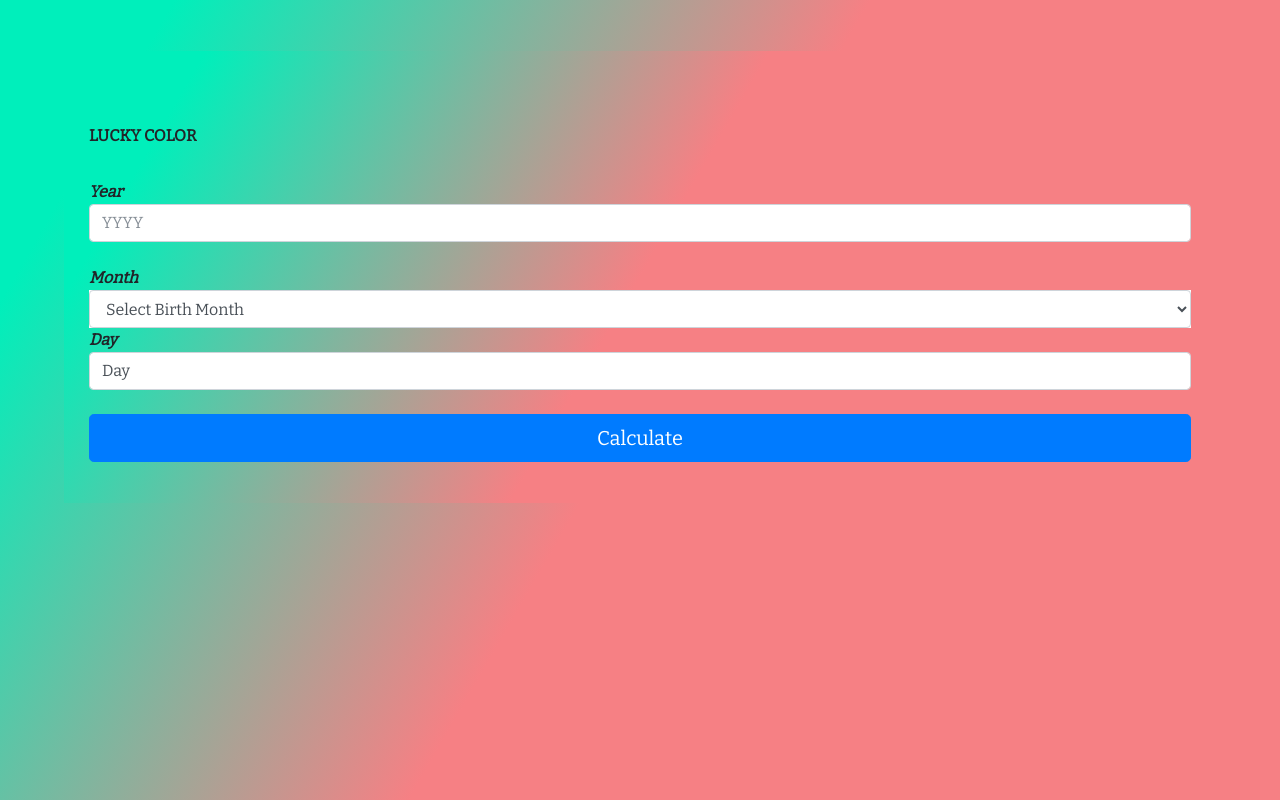
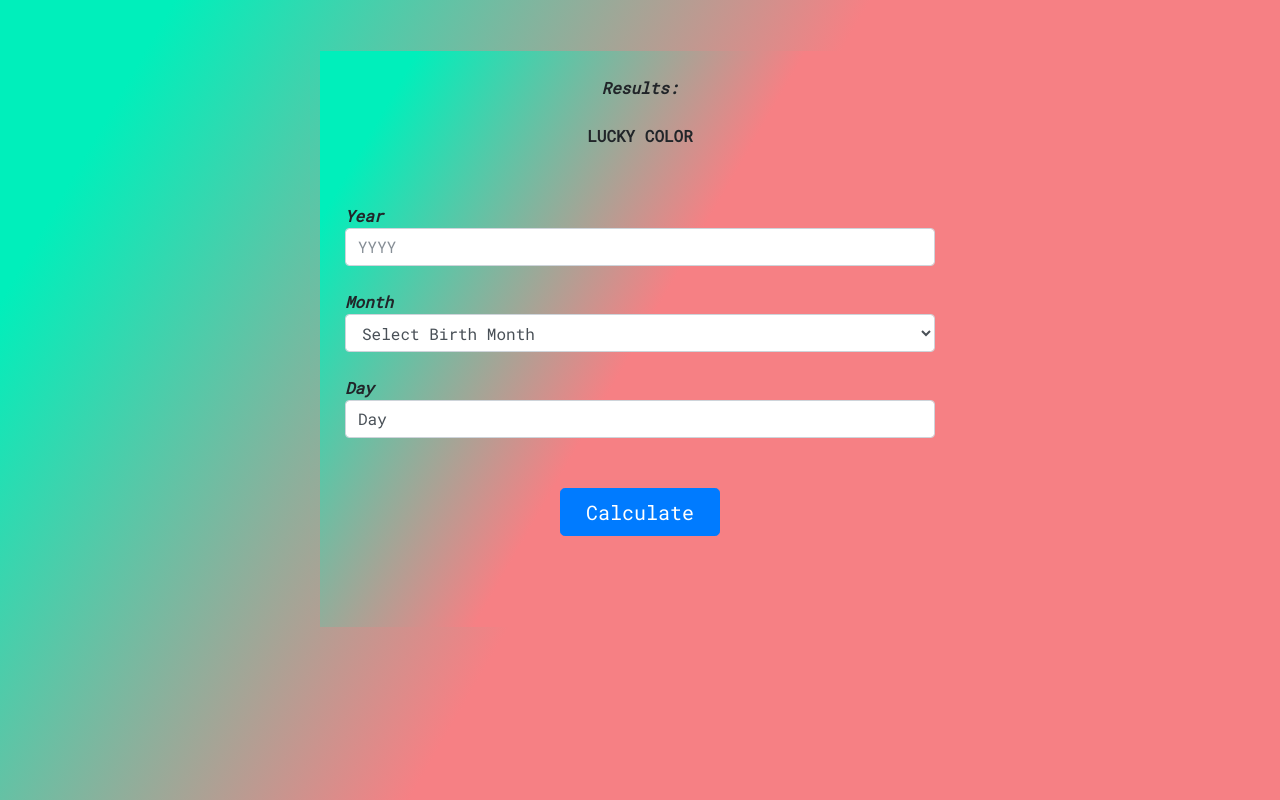
Before and after one commit to JstnClmnt/Comish4, a plain HTML site: page index.html in a window 1280 px wide. Drawn offline with nearby package versions, Linux system fonts and the light colour scheme.

Commit message:
update index

```diff
--- a/index.html
+++ b/index.html
@@ -2,15 +2,14 @@
    <head>
 	  	<title>Fortune Teller</title>
 	  	<link rel="stylesheet" href="https://maxcdn.bootstrapcdn.com/bootstrap/4.0.0-beta.2/css/bootstrap.min.css" integrity="sha384-PsH8R72JQ3SOdhVi3uxftmaW6Vc51MKb0q5P2rRUpPvrszuE4W1povHYgTpBfshb" crossorigin="anonymous">
-		<link href="https://fonts.googleapis.com/css?family=Bitter" rel="stylesheet">
+		<link href="https://fonts.googleapis.com/css?family=Roboto+Mono" rel="stylesheet">
 		<style>
 			body{
 				background-image: linear-gradient(120deg, #00efbb 10%, #f68084 50%);
-				font-family: Bitter;
+				font-family: 'Roboto Mono';
 			}
 
 			div{
-				background-color: #ffffff;
 				padding: 25px 25px;
 			}
 			.bgBlock{
@@ -168,9 +167,12 @@
 	</head>
 
    <body>
-	<div style="margin: 4% 5% 5% 5%" class="bgBlock">
+	<div style="margin: 4% 25% 5% 25%" class="bgBlock" style="background-color: none">
 		<form name="zodiac">
-			<br>
+
+		<center>
+				<b><i>Results:</i></b>
+				<br>
 			<label type="text" id="sign" size="12" value="" align="right"></label>
 			<br>
 			<label type="text" id="csign" size="12" value="" align="right"></label>
@@ -184,9 +186,11 @@
 			<br>
 			<label type="text" id="fortune" size="12" value="" align="right"></label>
 			<br>
+		</center>
+			<br>
 			<b><i>Year</i></b>
 			<input class="form-control" type="text" size="10" name="year" placeholder="YYYY" onClick=value="">
-			</br>
+			<br>
 			<b><i>Month</i></b>
 				<div style="padding: 0 0">
 					<select class="form-control" name="month">
@@ -205,12 +209,21 @@
 					<option value="12">December</option>
 					</select>
 				</div>
+
+			<br>
 			<b><i>Day</i></b>
 
 			<input class="form-control" type="text" name="date"value="Day" size="3" onClick=value="">
 
-			<br>
-			<center><input  class="btn btn-primary btn-lg btn-block" type="button" value="Calculate" onClick="signs()"></center>
+			<div class="row">
+				<div class="col-sm-4"></div>
+				<div class="col-sm-4">
+	 				<center>
+						<input  class="btn btn-primary btn-lg btn-block" type="button" value="Calculate" onClick="signs()">
+					</center>
+				</div>
+				<div class="col-sm-4"></div>
+			</div>
 		</form>
 	</div>
 
```
